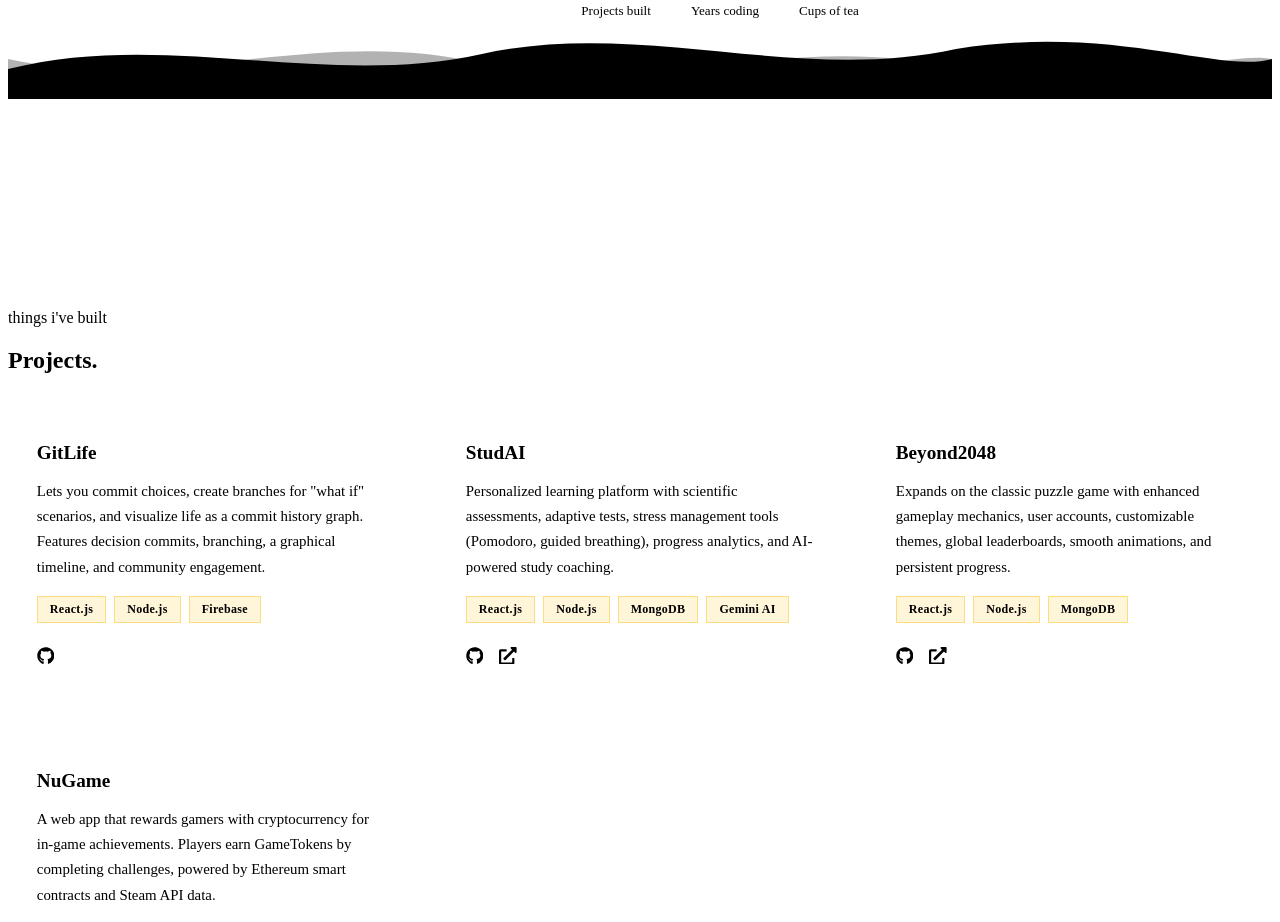
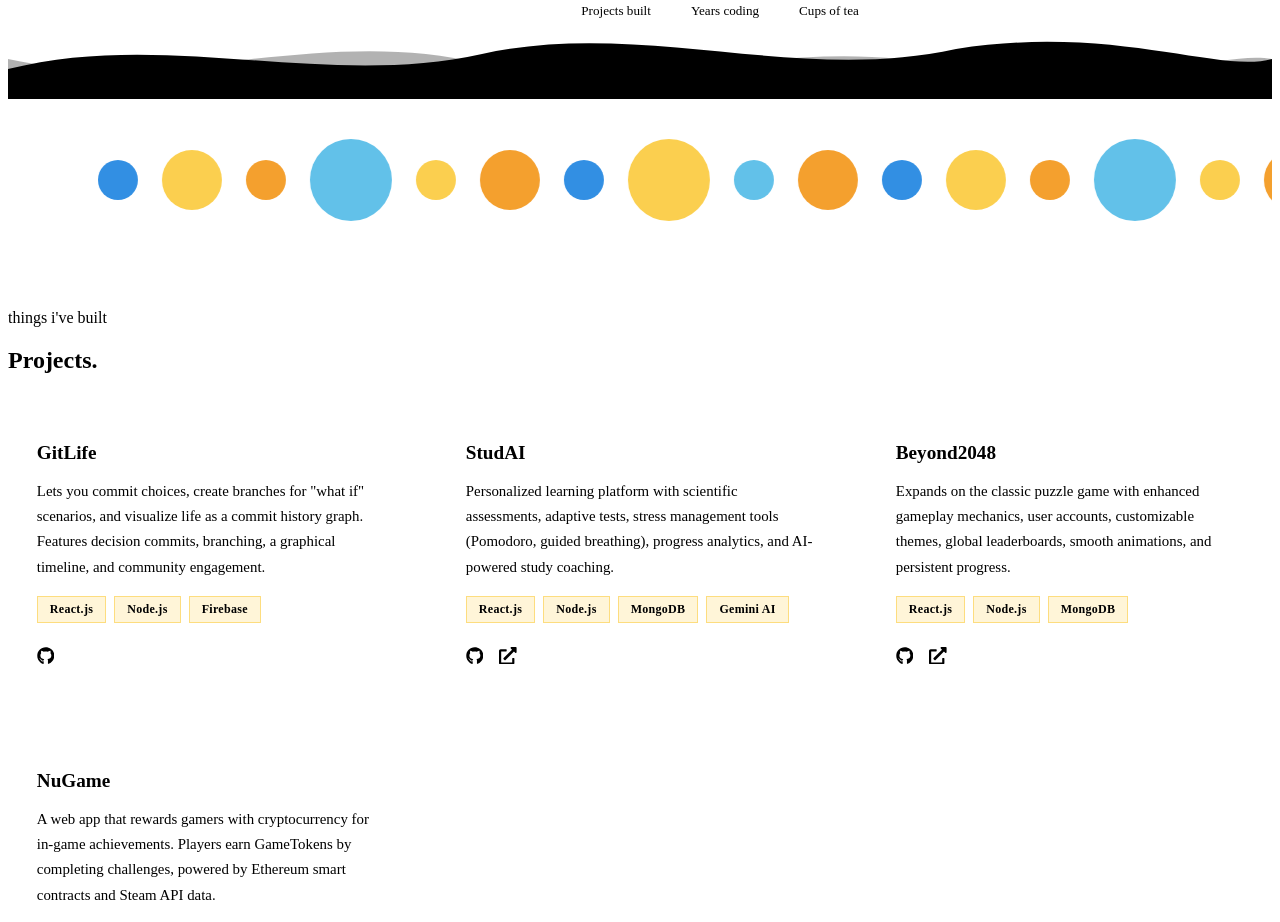
Before and after one commit to soorajdmg/PortfolioWebsite, a React (Vite) app: page / in a window 1280 px wide. Shown: the part 1300-2222 px from the top of the page. Built offline with nearby package versions, Linux system fonts and the light colour scheme; the HTML template or start-up script is replaced by a standard one.

Commit message:
feat: click circle to ripple-transition site colour theme

```diff
--- a/src/App.jsx
+++ b/src/App.jsx
@@ -10,8 +10,9 @@ import ContactPage from './components/ContactPage'
 import Footer from './components/Footer'
 import SectionDivider from './components/SectionDivider'
 import PageLoader from './components/PageLoader'
+import ThemeRipple from './components/ThemeRipple'
 import { LayoutGroup } from 'framer-motion'
-import { useState } from 'react'
+import { useState, useCallback, useEffect } from 'react'
 import { useLenis } from './hooks/useLenis'
 import { LenisContext } from './context/LenisContext'
 
@@ -19,18 +20,42 @@ function App() {
   const [loaded, setLoaded] = useState(false)
   const lenisRef = useLenis()
 
+  // null = default warm palette; a string like 'blue' | 'yellow' | 'orange' | 'sky' = themed
+  const [theme, setTheme] = useState(null)
+  const [pendingRipple, setPendingRipple] = useState(null)
+
+  // Apply data-theme to <html> so all CSS variable overrides cascade from :root
+  useEffect(() => {
+    const html = document.documentElement
+    if (theme) {
+      html.setAttribute('data-theme', theme)
+    } else {
+      html.removeAttribute('data-theme')
+    }
+  }, [theme])
+
+  const handleThemeClick = useCallback((ripple) => {
+    setPendingRipple(ripple)
+  }, [])
+
+  const handleRippleDone = useCallback((newTheme) => {
+    setTheme(newTheme)
+    setPendingRipple(null)
+  }, [])
+
   return (
     <LenisContext.Provider value={lenisRef}>
       <LayoutGroup>
         <PageLoader onDone={() => setLoaded(true)} />
         <CursorGlow />
+        <ThemeRipple ripple={pendingRipple} onDone={handleRippleDone} />
         <Navbar logoVisible={loaded} />
         <main>
           <Hero />
           <SectionDivider fromColor="#fef3e2" toColor="var(--bg-secondary)" />
           <About />
           <SectionDivider fromColor="var(--bg-secondary)" toColor="var(--bg-primary)" layered />
-          <ColourStrip />
+          <ColourStrip onThemeClick={handleThemeClick} />
           <Projects />
           <SectionDivider />
           <Skills />
--- a/src/components/ColourStrip.css
+++ b/src/components/ColourStrip.css
@@ -12,12 +12,18 @@
   will-change: transform;
 }
 
-/* Base circle */
+/* Base circle — now a button */
 .colour-circle {
   border-radius: 50%;
   flex-shrink: 0;
-  opacity: 0.85;
-  transition: opacity var(--transition-fast), transform var(--transition-fast);
+  opacity: 0.82;
+  cursor: pointer;
+  border: none;
+  padding: 0;
+  outline: none;
+  transition:
+    opacity 0.18s ease,
+    transform 0.22s cubic-bezier(0.34, 1.56, 0.64, 1);
 }
 
 /* Size variants */
@@ -38,7 +44,18 @@
 
 .colour-circle:hover {
   opacity: 1;
-  transform: scale(1.1);
+  transform: scale(1.18) translateY(-4px);
+}
+
+.colour-circle:active {
+  transform: scale(0.92) translateY(0);
+  transition-duration: 0.08s;
+}
+
+/* Focus ring for keyboard navigation */
+.colour-circle:focus-visible {
+  outline: 3px solid var(--accent-primary);
+  outline-offset: 4px;
 }
 
 /* Mobile */
--- a/src/components/ColourStrip.jsx
+++ b/src/components/ColourStrip.jsx
@@ -1,27 +1,35 @@
 import { useEffect, useRef } from 'react'
 import './ColourStrip.css'
 
-// Colour circles using the site's accent palette — no images needed
-// Pattern cycles through blue / orange / yellow with size variation for rhythm
-// Size pattern: sm-md-sm-lg-sm-md-sm-lg-sm-md (10 items, seam md→sm ✓)
-// Colors: hardcoded random order, no two adjacent same, seam sky→sm-blue ✓
+// Each circle maps to a theme key and its display colour
+// Size pattern: sm-md-sm-lg-sm-md-sm-lg-sm-md  (seam: md→sm ✓)
+// No two adjacent circles share the same theme at the seam ✓
 const CIRCLES = [
-  { color: 'var(--accent-blue)',   size: 'sm' },
-  { color: 'var(--accent-yellow)', size: 'md' },
-  { color: 'var(--accent-orange)', size: 'sm' },
-  { color: 'var(--accent-sky)',    size: 'lg' },
-  { color: 'var(--accent-yellow)', size: 'sm' },
-  { color: 'var(--accent-orange)', size: 'md' },
-  { color: 'var(--accent-blue)',   size: 'sm' },
-  { color: 'var(--accent-yellow)', size: 'lg' },
-  { color: 'var(--accent-sky)',    size: 'sm' },
-  { color: 'var(--accent-orange)', size: 'md' },
+  { color: '#0577dd', theme: 'blue',   size: 'sm' },
+  { color: '#fbc529', theme: 'yellow', size: 'md' },
+  { color: '#f28b00', theme: 'orange', size: 'sm' },
+  { color: '#40b4e5', theme: 'sky',    size: 'lg' },
+  { color: '#fbc529', theme: 'yellow', size: 'sm' },
+  { color: '#f28b00', theme: 'orange', size: 'md' },
+  { color: '#0577dd', theme: 'blue',   size: 'sm' },
+  { color: '#fbc529', theme: 'yellow', size: 'lg' },
+  { color: '#40b4e5', theme: 'sky',    size: 'sm' },
+  { color: '#f28b00', theme: 'orange', size: 'md' },
 ]
 
 // Triple the pattern for full-width coverage at any screen size
-const row = [...CIRCLES, ...CIRCLES, ...CIRCLES]
+const ROW = [...CIRCLES, ...CIRCLES, ...CIRCLES]
 
-export default function ColourStrip() {
+// Map theme key → the solid colour used for the ripple flood fill.
+// We use the theme's bg-secondary so the flood matches the incoming palette.
+const THEME_RIPPLE_COLOURS = {
+  blue:   '#ddeeff',
+  yellow: '#fff6d0',
+  orange: '#ffead4',
+  sky:    '#d4f0fb',
+}
+
+export default function ColourStrip({ onThemeClick }) {
   const rowRef = useRef(null)
 
   useEffect(() => {
@@ -31,20 +39,16 @@ export default function ColourStrip() {
     let rafId
     let sectionTop = section.getBoundingClientRect().top + window.scrollY
 
-    // Recompute section offset on resize (layout may shift)
     const onResize = () => {
       sectionTop = section.getBoundingClientRect().top + window.scrollY
     }
     window.addEventListener('resize', onResize, { passive: true })
 
-    // rAF loop — reads scrollY every frame so animation stays live
-    // during iOS momentum scrolling (scroll events are deferred there)
     const loop = () => {
       const rect_top = sectionTop - window.scrollY
       const progress = (window.innerHeight / 2 - rect_top) / window.innerHeight
       const target = progress * -120 - 60
       if (rowRef.current) {
-        // translate3d forces a GPU composite layer on Safari (translateX alone doesn't)
         rowRef.current.style.transform = `translate3d(${target}px, 0, 0)`
       }
       rafId = requestAnimationFrame(loop)
@@ -57,14 +61,31 @@ export default function ColourStrip() {
     }
   }, [])
 
+  const handleClick = (circle, e) => {
+    if (!onThemeClick) return
+    const rect = e.currentTarget.getBoundingClientRect()
+    const x = rect.left + rect.width / 2
+    const y = rect.top + rect.height / 2
+    onThemeClick({
+      x,
+      y,
+      theme: circle.theme,
+      color: THEME_RIPPLE_COLOURS[circle.theme],
+      id: Date.now(),
+    })
+  }
+
   return (
-    <div className="colour-strip" aria-hidden="true">
+    <div className="colour-strip" aria-label="Colour theme selector">
       <div className="colour-row" ref={rowRef}>
-        {row.map((circle, i) => (
-          <div
+        {ROW.map((circle, i) => (
+          <button
             key={i}
             className={`colour-circle colour-circle--${circle.size}`}
             style={{ background: circle.color }}
+            onClick={(e) => handleClick(circle, e)}
+            aria-label={`Switch to ${circle.theme} theme`}
+            title={`${circle.theme.charAt(0).toUpperCase() + circle.theme.slice(1)} theme`}
           />
         ))}
       </div>
--- /dev/null
+++ b/src/components/ThemeRipple.css
@@ -0,0 +1,29 @@
+.theme-ripple {
+  position: fixed;
+  inset: 0;
+  z-index: 9998; /* below grain (9999) but above everything else */
+  pointer-events: none;
+
+  clip-path: circle(0% at var(--ripple-x) var(--ripple-y));
+  background: var(--ripple-color);
+
+  animation: theme-ripple-expand 0.65s cubic-bezier(0.22, 1, 0.36, 1) forwards;
+}
+
+@keyframes theme-ripple-expand {
+  /* Snap to full coverage quickly */
+  0%   {
+    clip-path: circle(0%   at var(--ripple-x) var(--ripple-y));
+    opacity: 1;
+  }
+  /* Peak — fully covers the screen; theme commits here (~340ms) */
+  52%  {
+    clip-path: circle(150% at var(--ripple-x) var(--ripple-y));
+    opacity: 1;
+  }
+  /* Fade out to reveal the newly themed site */
+  100% {
+    clip-path: circle(150% at var(--ripple-x) var(--ripple-y));
+    opacity: 0;
+  }
+}
--- /dev/null
+++ b/src/components/ThemeRipple.jsx
@@ -0,0 +1,44 @@
+import { useEffect, useRef, useState } from 'react'
+import './ThemeRipple.css'
+
+function RippleLayer({ ripple, onCommit, onDone }) {
+  useEffect(() => {
+    const commitTimer = setTimeout(() => onCommit(ripple.theme), 340)
+    const doneTimer   = setTimeout(() => onDone(), 700)
+    return () => {
+      clearTimeout(commitTimer)
+      clearTimeout(doneTimer)
+    }
+  }, []) // eslint-disable-line
+
+  return (
+    <div
+      className="theme-ripple"
+      style={{
+        '--ripple-x': `${ripple.x}px`,
+        '--ripple-y': `${ripple.y}px`,
+        '--ripple-color': ripple.color,
+      }}
+      aria-hidden="true"
+    />
+  )
+}
+
+export default function ThemeRipple({ ripple, onDone }) {
+  const [active, setActive] = useState(null)
+
+  useEffect(() => {
+    if (ripple) setActive(ripple)
+  }, [ripple])
+
+  if (!active) return null
+
+  return (
+    <RippleLayer
+      key={active.id}
+      ripple={active}
+      onCommit={(theme) => onDone(theme)}
+      onDone={() => setActive(null)}
+    />
+  )
+}
--- /dev/null
+++ b/src/context/ThemeContext.js
@@ -0,0 +1,4 @@
+import { createContext, useContext } from 'react'
+
+export const ThemeContext = createContext({ theme: null, setTheme: () => {} })
+export const useTheme = () => useContext(ThemeContext)
--- a/src/styles/global.css
+++ b/src/styles/global.css
@@ -22,6 +22,7 @@ body {
   font-family: var(--font-body);
   line-height: 1.6;
   overflow-x: hidden;
+  transition: background-color 0.4s ease, color 0.4s ease;
 }
 
 body.custom-cursor-active,
@@ -108,6 +109,7 @@ body::after {
   background: var(--bg-primary);
 }
 ::-webkit-scrollbar-thumb {
-  background: var(--accent-orange);
+  background: var(--accent-primary, var(--accent-orange));
   border-radius: 3px;
+  transition: background 0.4s ease;
 }
```
Also changed, not shown: src/styles/variables.css (+69 -2 lines).
